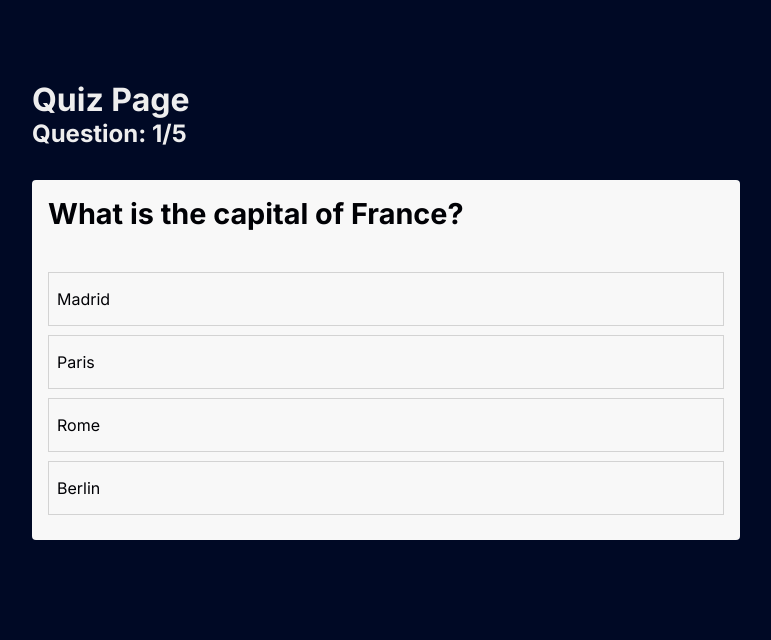
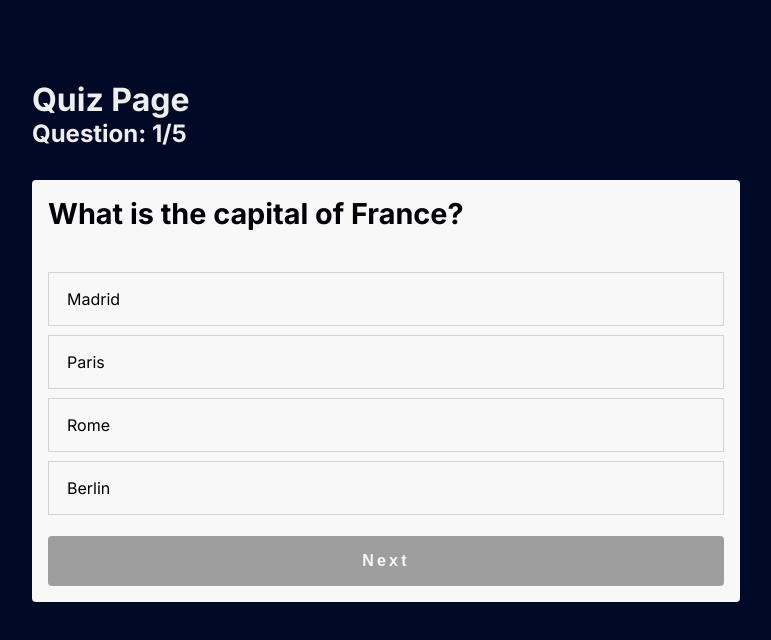
Before and after one commit to argunidem/next-quiz-app, a Next.js app: page /quiz in a window 1280 px wide. Shown: the top 640 px of the page, without its empty margins (254-1025 px from the left). Built offline with nearby package versions, Linux system fonts and the light colour scheme.

Commit message:
add functionality to navigate to the next question

```diff
--- a/app/globals.css
+++ b/app/globals.css
@@ -8,7 +8,6 @@ html,
 body {
   overflow-x: hidden;
   background-color: #000925;
-  color: #eee;
 }
 
 main {
@@ -27,25 +26,33 @@ h3 {
 }
 
 button {
+  letter-spacing: 0.2em;
+  font-weight: bold;
   padding: 16px 8px;
   width: 100%;
   margin-top: 12px;
   font-size: 1rem;
   border-radius: 4px;
+  border: none;
   cursor: pointer;
-  background-color: #808080;
+  background-color: #000925;
   color: #f8f8f8;
 }
 
+.btn:hover {
+  background-color: #07143b;
+}
+
 .btn-disabled {
-  background-color: lightgray;
+  cursor: default;
+  background-color: #9e9e9e;
 }
 
 li {
   list-style-type: none;
   cursor: pointer;
   margin: 9px 0;
-  padding: 16px 8px;
+  padding: 16px 18px;
   color: #000105;
   border: 1px solid lightgray;
 }
--- a/app/quiz/page.tsx
+++ b/app/quiz/page.tsx
@@ -18,7 +18,7 @@ const page = () => {
   });
 
   const { questions, totalQuestions } = quiz;
-  const { question, answers, correctAnswer } = questions[activeQuestion];
+  const { answers, correctAnswer } = questions[activeQuestion];
 
   const onAnswerSelected = (answer: string, idx: number) => {
     setChecked(true);
@@ -30,6 +30,30 @@ const page = () => {
       setSelectedAnswer(false);
       console.log('false');
     }
+  };
+
+  const nextQuestion = () => {
+    setSelectedAnswerIndex(null);
+    setResult((prev) =>
+      selectedAnswer
+        ? {
+            ...prev,
+            score: prev.score + 5,
+            correctAnswers: prev.correctAnswers + 1,
+          }
+        : {
+            ...prev,
+            wrongAnswers: prev.wrongAnswers + 1,
+          }
+    );
+
+    if (activeQuestion !== questions.length - 1) {
+      setActiveQuestion((prev) => prev + 1);
+    } else {
+      setActiveQuestion(0);
+      setShowResult(true);
+    }
+    setChecked(false);
   };
 
   return (
@@ -56,10 +80,17 @@ const page = () => {
                 <span>{answer}</span>
               </li>
             ))}
+            <button
+              disabled={!checked}
+              onClick={nextQuestion}
+              className={!checked ? 'btn-disabled' : 'btn'}
+            >
+              {activeQuestion === questions.length ? 'Finish' : 'Next'}
+            </button>
           </div>
         ) : (
           <div className='quiz-container'></div>
-        )}{' '}
+        )}
       </div>
     </div>
   );
```
